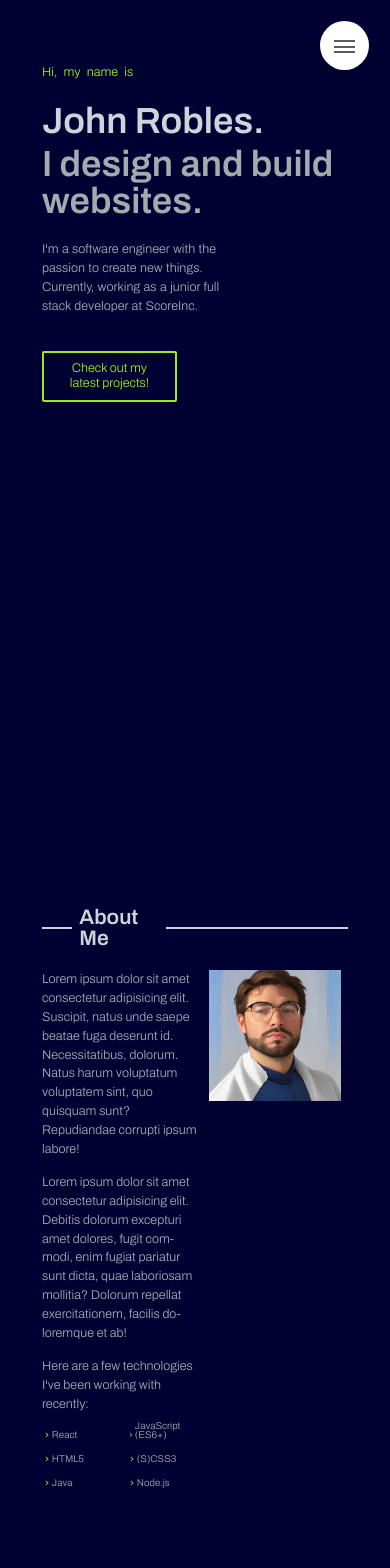
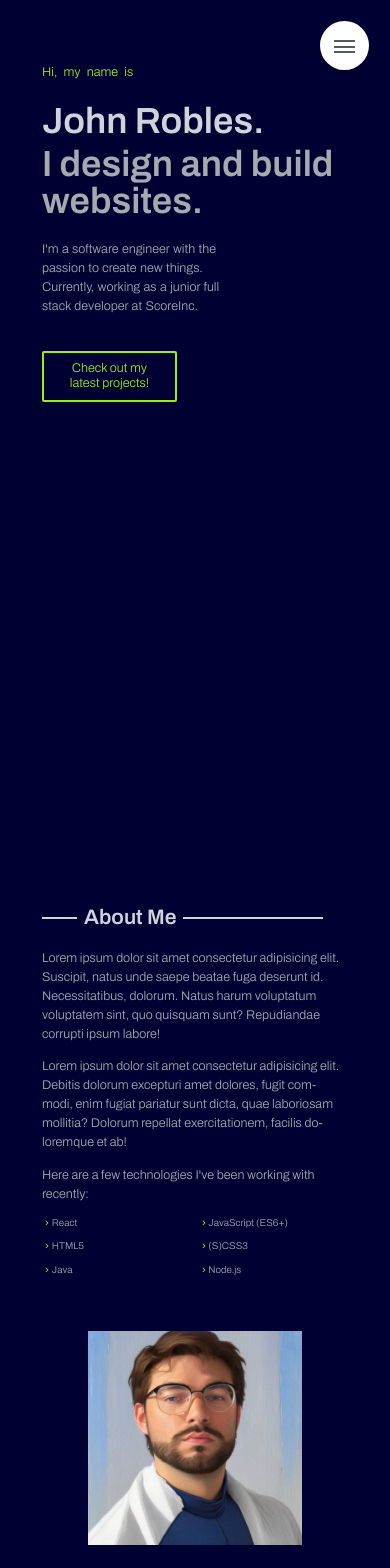
Before and after one commit to jrobles0717/My-Personal-Website, a React (Vite) app: page / in a window 390 px wide. Shown: the top 1568 px of the page. Built offline with nearby package versions, Linux system fonts and the light colour scheme.

Commit message:
add more media query but trying to fix a bug when width is less than 400px

```diff
--- a/css/style.css
+++ b/css/style.css
@@ -615,6 +615,9 @@ body {
       width: 30rem;
       display: block;
       margin-left: 1rem; }
+      @media only screen and (max-width: 37.5em) {
+        .about__heading::after {
+          width: 20rem; } }
   .about__text {
     grid-column: col-start 1 / col-end 1;
     grid-row: 3 / span 4;
@@ -622,9 +625,17 @@ body {
     grid-template-columns: 40vw;
     grid-template-rows: repeat(4, min-content);
     grid-gap: 2rem; }
+    @media only screen and (max-width: 46.875em) {
+      .about__text {
+        grid-template-columns: 1fr; } }
     @media only screen and (max-width: 56.25em) {
       .about__text {
         grid-column: full-start / col-end 1; } }
+    @media only screen and (max-width: 46.875em) {
+      .about__text {
+        grid-column: full-start / full-end;
+        margin-right: 1rem;
+        margin-bottom: 6rem; } }
     .about__text-1 {
       grid-row: 1 / 2; }
     .about__text-2 {
@@ -676,6 +687,10 @@ body {
     @media only screen and (max-width: 56.25em) {
       .about picture {
         grid-column: col-start 2 / full-end; } }
+    @media only screen and (max-width: 46.875em) {
+      .about picture {
+        grid-column: full-start / full-end;
+        grid-row: 7 / 8; } }
     .about picture img {
       grid-column: col-start 2 / col-end 2;
       grid-row: 3 / 5;
@@ -685,6 +700,12 @@ body {
       @media only screen and (max-width: 75em) {
         .about picture img {
           width: 90%; } }
+      @media only screen and (max-width: 46.875em) {
+        .about picture img {
+          width: 30%; } }
+      @media only screen and (max-width: 46.875em) {
+        .about picture img {
+          width: 70%; } }
 
 .experience {
   grid-column: center-start / center-end;
--- a/sass/abstracts/_mixins.scss
+++ b/sass/abstracts/_mixins.scss
@@ -74,6 +74,10 @@ ORDER: Base + Typography > general layout + grid > page layout > components
   display: grid;
   grid-template-columns: 40vw;
   grid-template-rows: repeat(4, min-content);
+
+  @include respond(tab-port-sm) {
+    grid-template-columns: 1fr;
+  }
 }
 
 // Experience Container
```
Also changed, not shown: sass/pages/_home.scss (+23 -0 lines).
